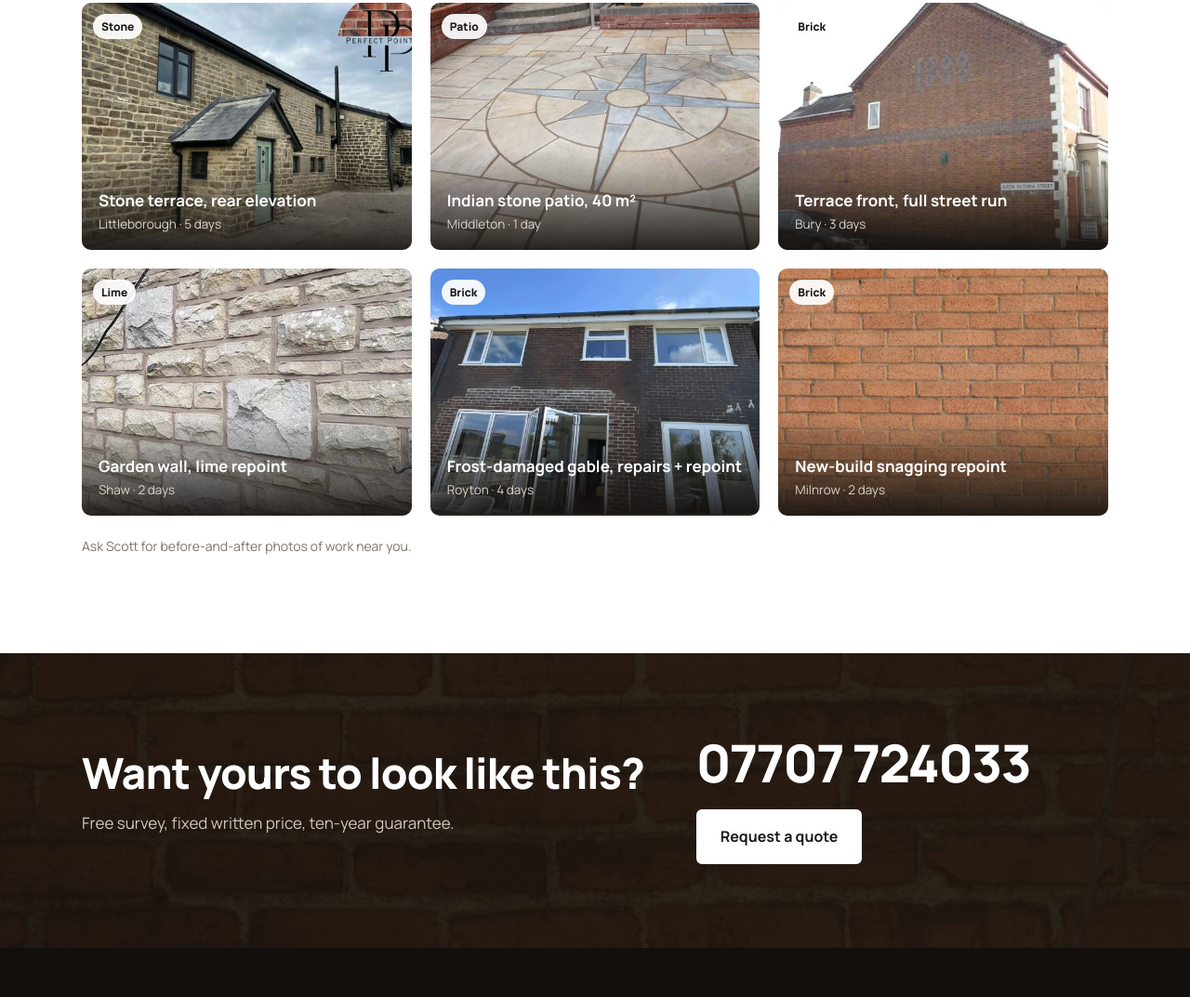
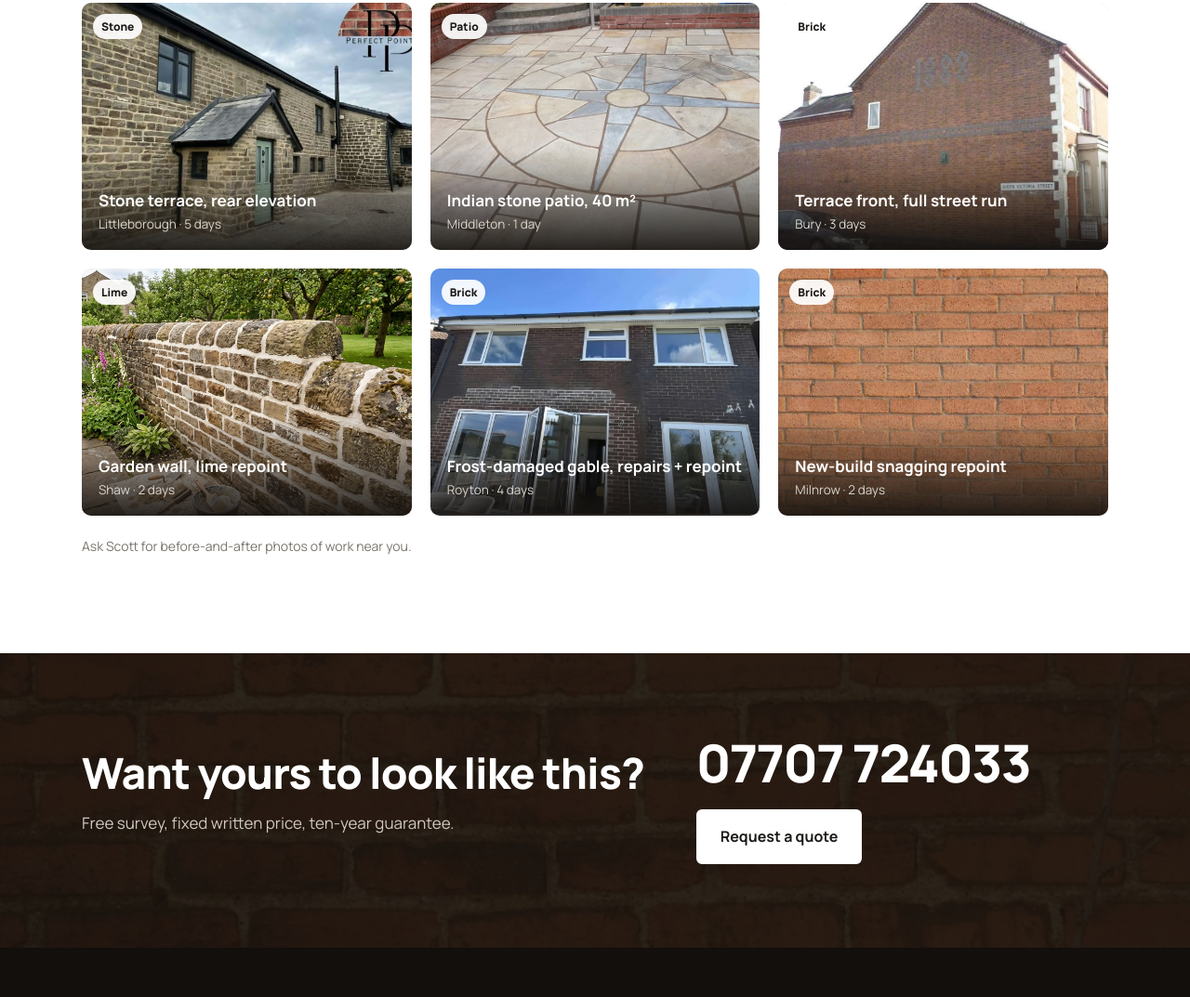
Before and after one commit to CustomGPTer/perfect-pointing, an Eleventy site: page src/work.njk in a window 1280 px wide. Shown: the part 979-2052 px from the top of the page at 93% size. Built offline with nearby package versions, Linux system fonts and the light colour scheme; Eleventy itself is replaced by a stand-in of ours; files that its build step writes are made by us from their sources; what image-size would draw is missing.

Commit message:
Work gallery: new garden wall lime repoint image (4:3 crop)

```diff
--- a/src/jobs/garden-wall-shaw.md
+++ b/src/jobs/garden-wall-shaw.md
@@ -2,7 +2,7 @@
 title: Garden wall, lime repoint
 order: 7
 category: Lime
-image: /images/uploads/stone-pointing.jpg
+image: /images/uploads/garden-wall-lime-repoint.jpg
 location: Shaw
 duration: 2 days
 mortar: Lime putty mix, flush
```
Also changed, not shown: src/images/uploads/garden-wall-lime-repoint.jpg (added).
